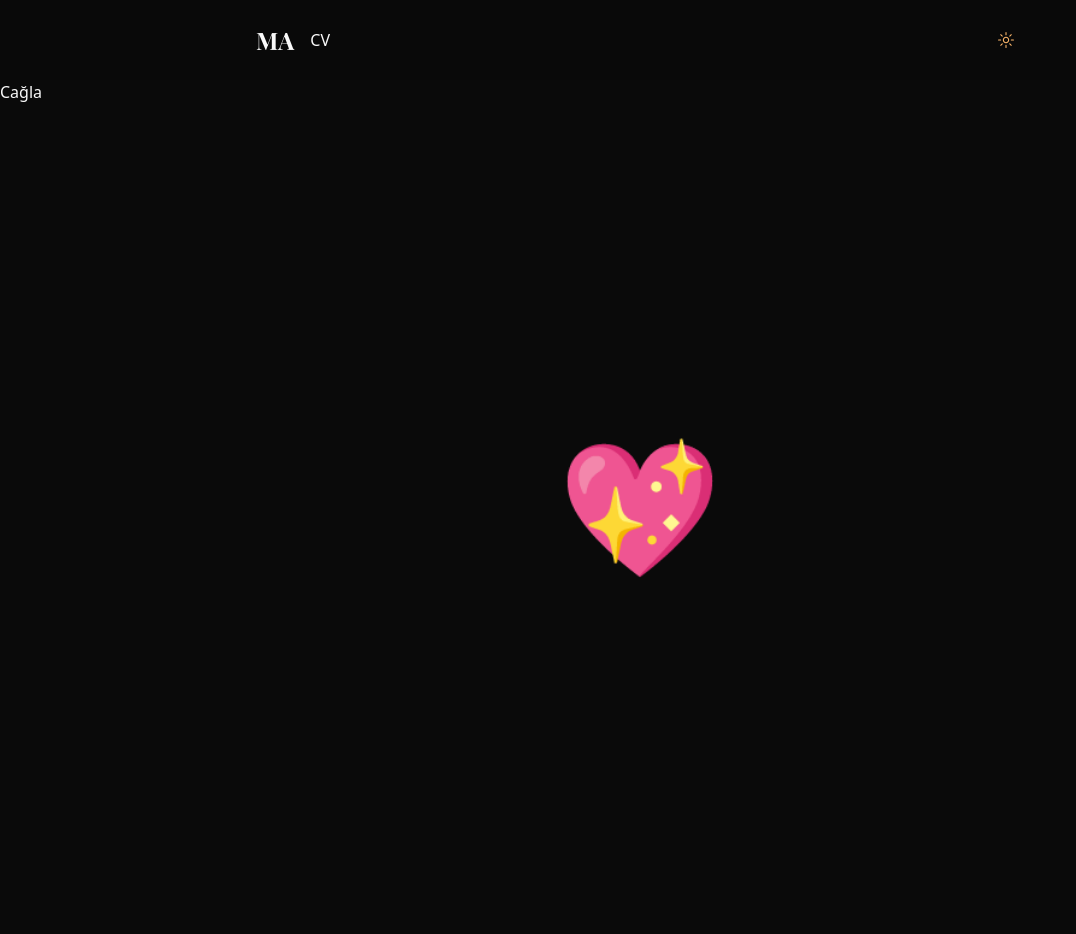
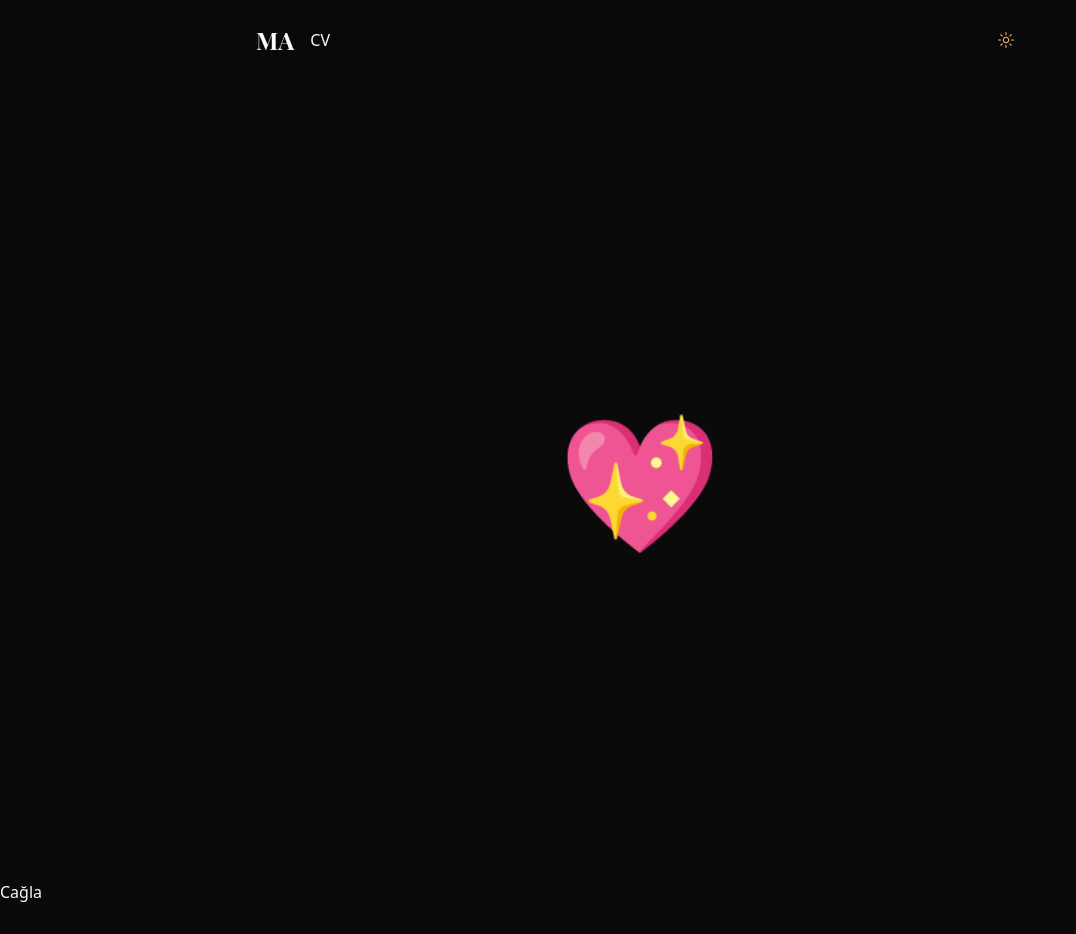
Before and after one commit to murathanalgir/murathan-portfolio, a Next.js app: page /secretPage in a window 1280 px wide. Shown: the top 934 px of the page, without its empty margins (0-1076 px from the left). Built offline with nearby package versions, Linux system fonts and the light colour scheme; a web font is replaced by a local one.

Commit message:
Update page.tsx

```diff
--- a/app/secretPage/page.tsx
+++ b/app/secretPage/page.tsx
@@ -3,8 +3,9 @@ import Heart from '@/components/heart'
 export default function Page() {
   return (
     <>
-      <div classname="text-red">Cağla</div>
       <Heart />
+            <div classname="text-red">Cağla</div>
+
     </>
   )
 }
```
